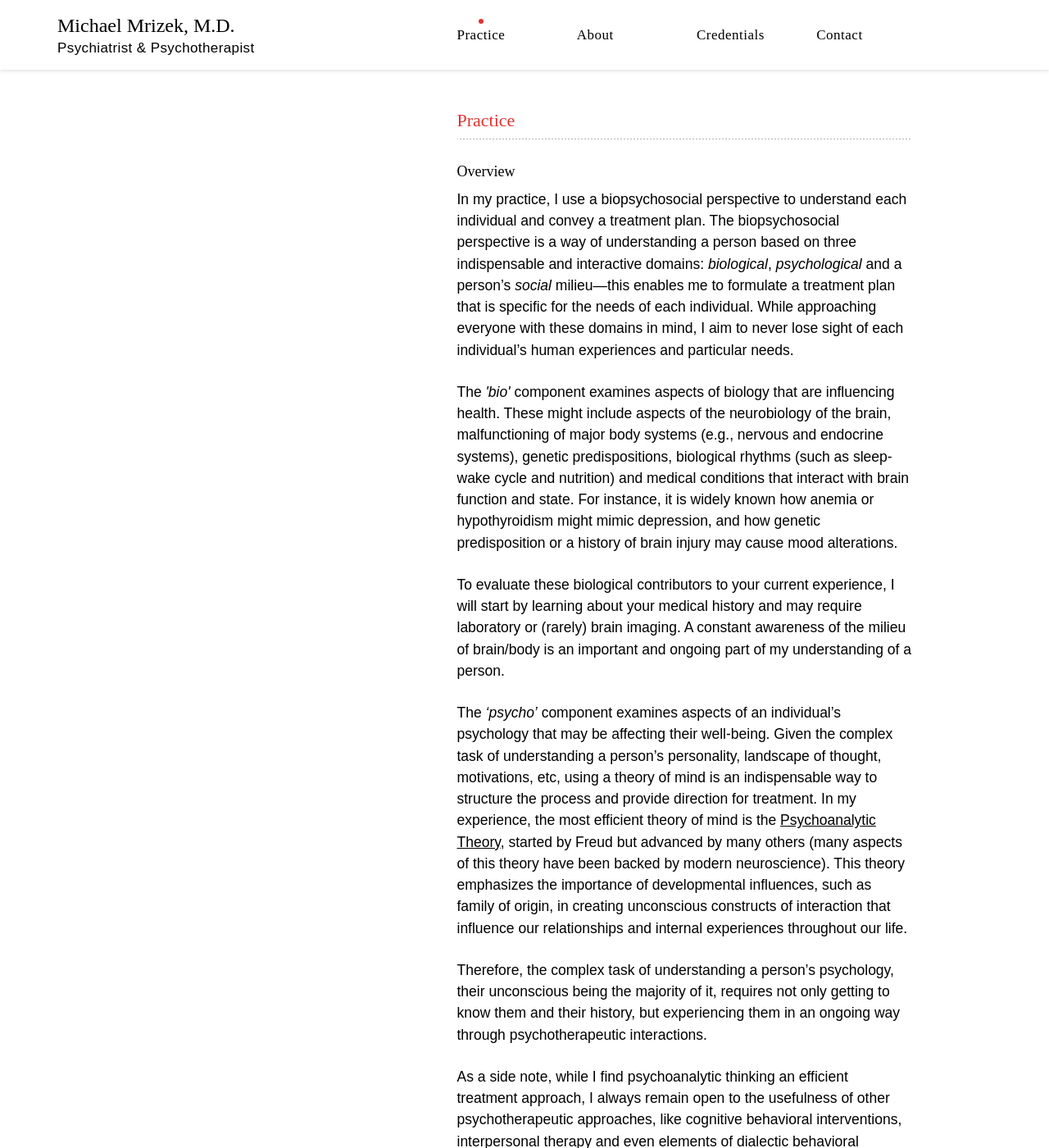
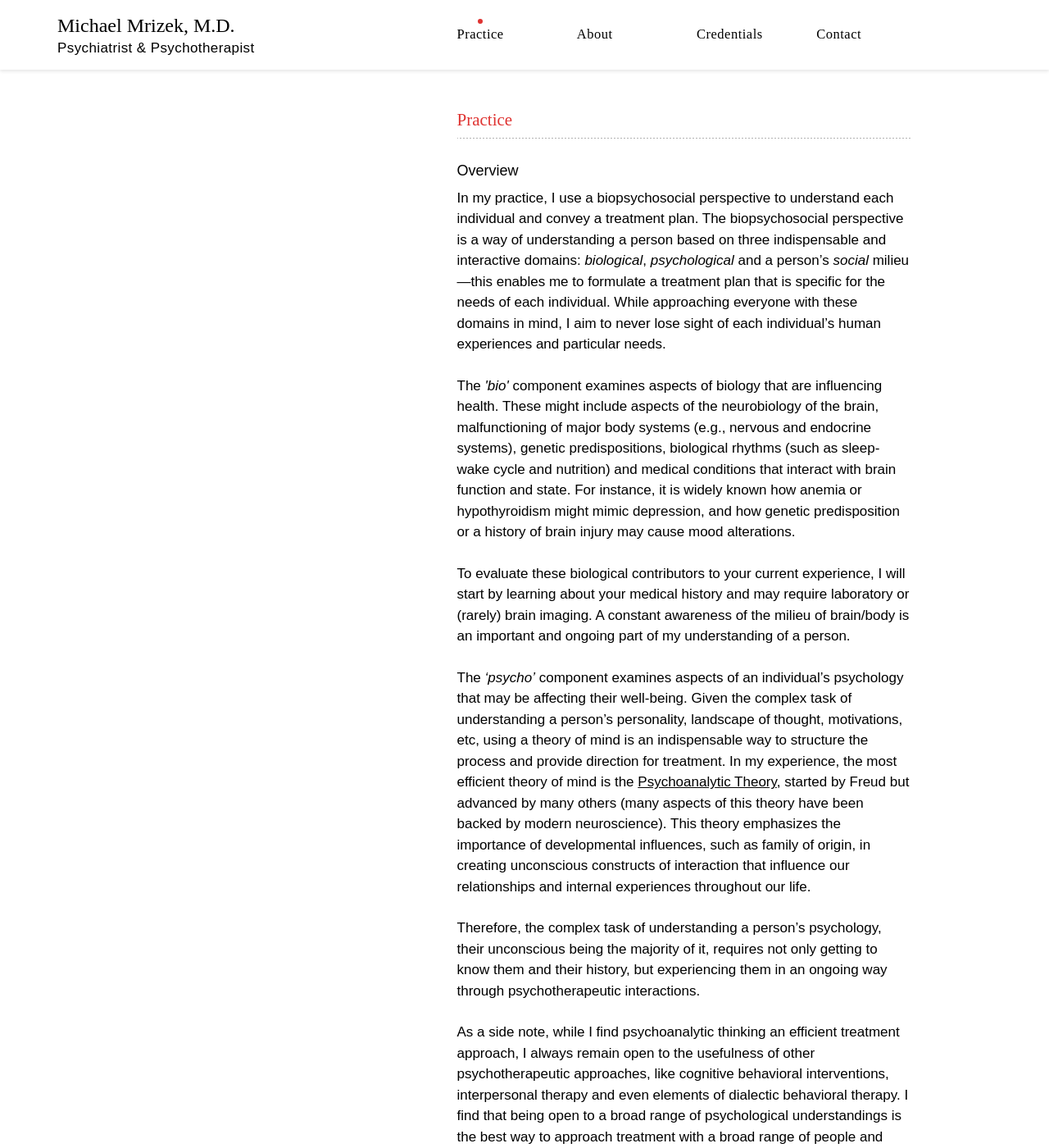
Before and after one commit to carolineportugal/michaelmrizekmd, a Jekyll site: the page built from practice/index.html, in a window 1280 px wide and 1400 px high. Shown: the whole window at 82% size. Built offline with Jekyll 4.4.1, drawn with Linux system fonts in a browser that asks for light colours; nearby versions of some CDN libraries; some web fonts are replaced.

Commit message:
resets typography

```diff
--- a/_sass/_typography.scss
+++ b/_sass/_typography.scss
@@ -3,17 +3,12 @@
 h3{
   @include begum-bold();
   margin:0;
-  font-size:22px;
-}
-
-h4{
-  @include begum-bold();
-  margin-top:0;
+  font-size:21px;
 }
 
 p{
   @include caravel-regular();
-  font-size:17.5px;
+  font-size:17px;
   line-height: 1.5;
   margin-bottom:2.5rem;
 }
@@ -22,10 +17,10 @@
   margin-bottom:4rem;
 
   li{
-    font-size:17px;
-    line-height: 1.4;
+    font-size:16.5px;
+    line-height: 1.35;
     @include caravel-regular();
-    margin-top: .9rem;
+    margin-top:.8rem;
   }
 
 }
--- a/css/main.scss
+++ b/css/main.scss
@@ -85,7 +85,7 @@
   .item-title{
     @include begum-bold();
     text-transform: uppercase;
-    font-size:15px;
+    font-size:14.5px;
     letter-spacing: 0.06rem;
   }
 
@@ -110,7 +110,6 @@
 
   .footer-content{
     padding-top:1rem;
-    font-size:14px;
   }
 
 }
```
Also changed, not shown: 2 other files.
